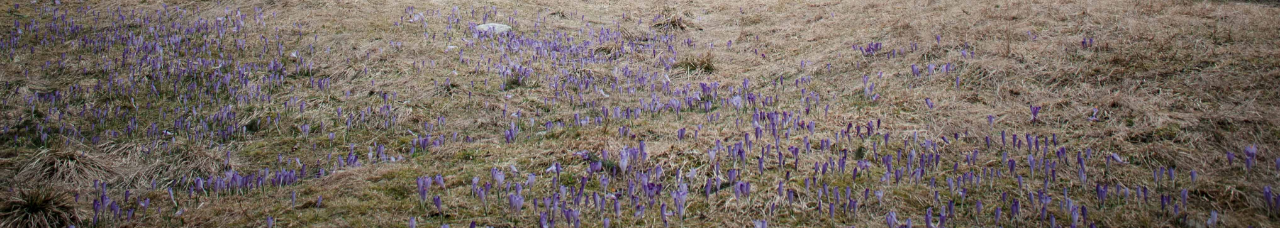
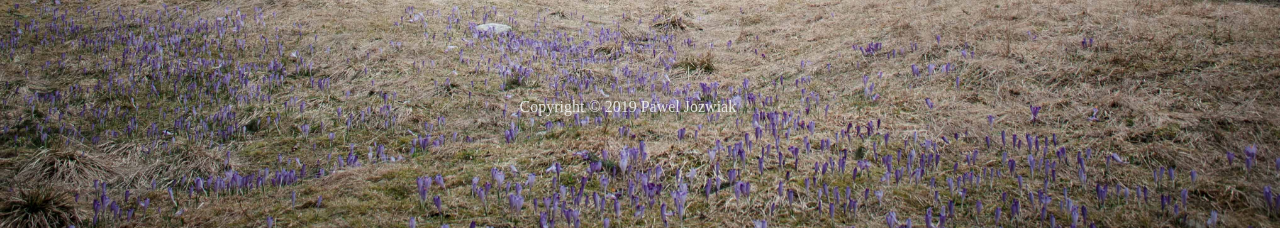
Before and after one commit to PawelJozwiak1986/Ambient-Sound-Site, a website: page index.html in a window 1280 px wide. Shown: the part 572-800 px from the top of the page. Drawn offline with Linux system fonts and the light colour scheme; a web font is replaced by a local one.

Commit message:
adding copyright div

```diff
--- a/index.html
+++ b/index.html
@@ -11,7 +11,6 @@
 </head>
 <body onload="changeImage()">
   <div class="main__container">
-    <div class="shadow"></div>
     <div class="player__block">
       <img src="assets/play-button.png" class="play-pause__btn" onclick="playAudio();">
       <div>
@@ -19,12 +18,11 @@
       </div>
         <h1 class="site__describe--h1">Dolina Chochołowska</h1>
       <p class="site__describe--pargaph">Realxing sound of nature</p>
-      <a class="github__link" href="https://github.com/PawelJozwiak1986" >
-        <img src="assets/Github.png" title="LnkedIn" style=" width: 40px"/>
+      <a class="github__link" href="https://github.com/PawelJozwiak1986"><img src="assets/Github.png" title="LnkedIn" style=" width: 40px"/>
       </a>
+      <div class="copyright" >Copyright © 2019 Pawel Jozwiak</div>
 
     </div>
-
   </div>
   <script src="./js/index.js"></script>
 </body>
--- a/sass/desktop.scss
+++ b/sass/desktop.scss
@@ -78,8 +78,14 @@ body{
 	  right: 0;
 	  bottom: 0;
     left: 0;
-    /////////////////////////////////////
-    background: linear-gradient(to bottom,transparent, black ,;
-	  opacity: .;
   }
 }
+.copyright{
+  height: 30px;
+  top:500px;
+  width:172%;
+  margin-top: 60px;
+  position: absolute;
+  opacity: 1.0;
+  color:white;
+}
--- a/sass/mobile.scss
+++ b/sass/mobile.scss
@@ -2,6 +2,7 @@ body{
   background: url(../assets/3.jpg) center no-repeat;
   background-size: cover ;
   font-family: 'Marcellus SC', serif;
+  height:100%;
 }
 body:hover {
   -webkit-filter: blur(5px);
@@ -32,17 +33,13 @@ body:hover {
   margin-top: 120px;
 }
 .site__describe--h1{
-  // margin-top: q50px auto 0;
-  // font-size: 56px;
   color: whitesmoke;
   font-family: 'marcellus_scregular';
   font-weight: normal;
   text-align: center;
-
 }
 .site__describe--pargaph{
   position: absolute;
-
   top: 300px;
   margin-top: 125px;
   margin-bottom: 0px;
@@ -59,3 +56,12 @@ body:hover {
   text-align: center;
   margin-top: 5px;
 }
+.copyright{
+  height: 30px;
+  top:500px;
+  width:172%;
+  margin-top: 60px;
+  position: absolute;
+  opacity: 1.0;
+  color:white;
+}
```
Also changed, not shown: js/index.js (+5 -2 lines), css/desktop.css, css/mobile.css.
